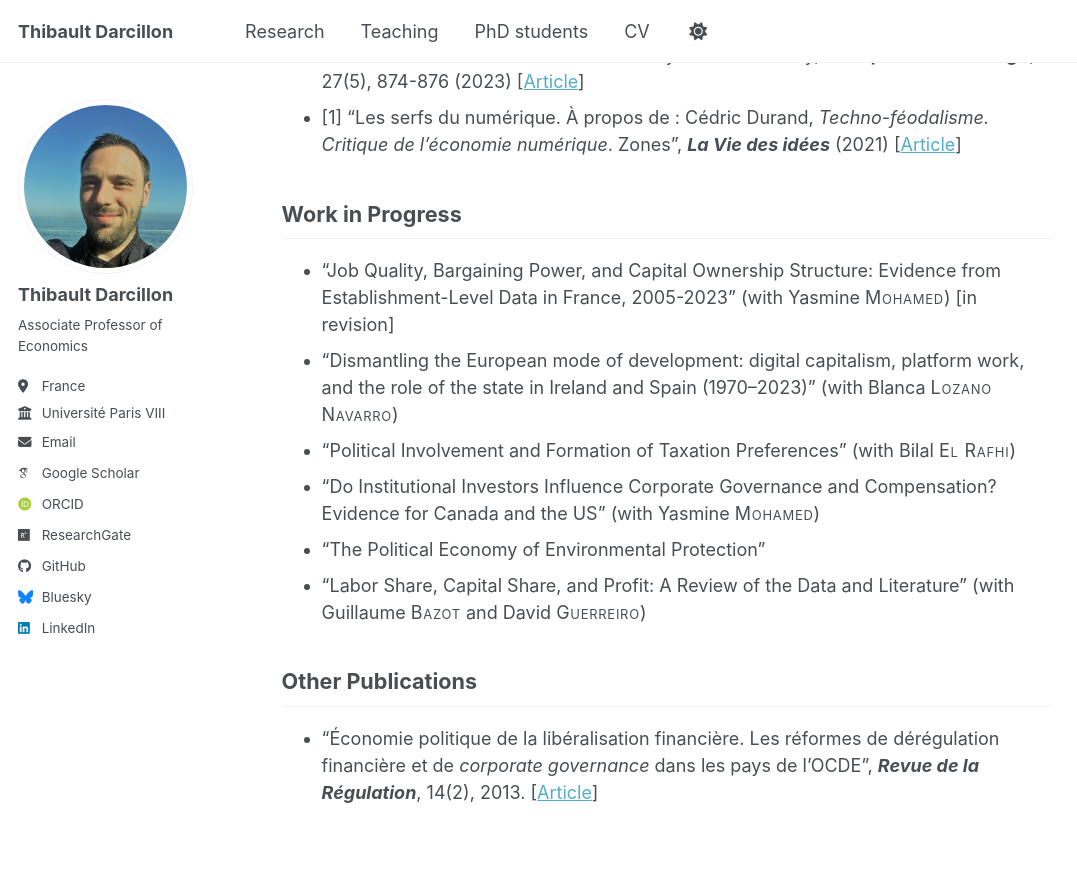
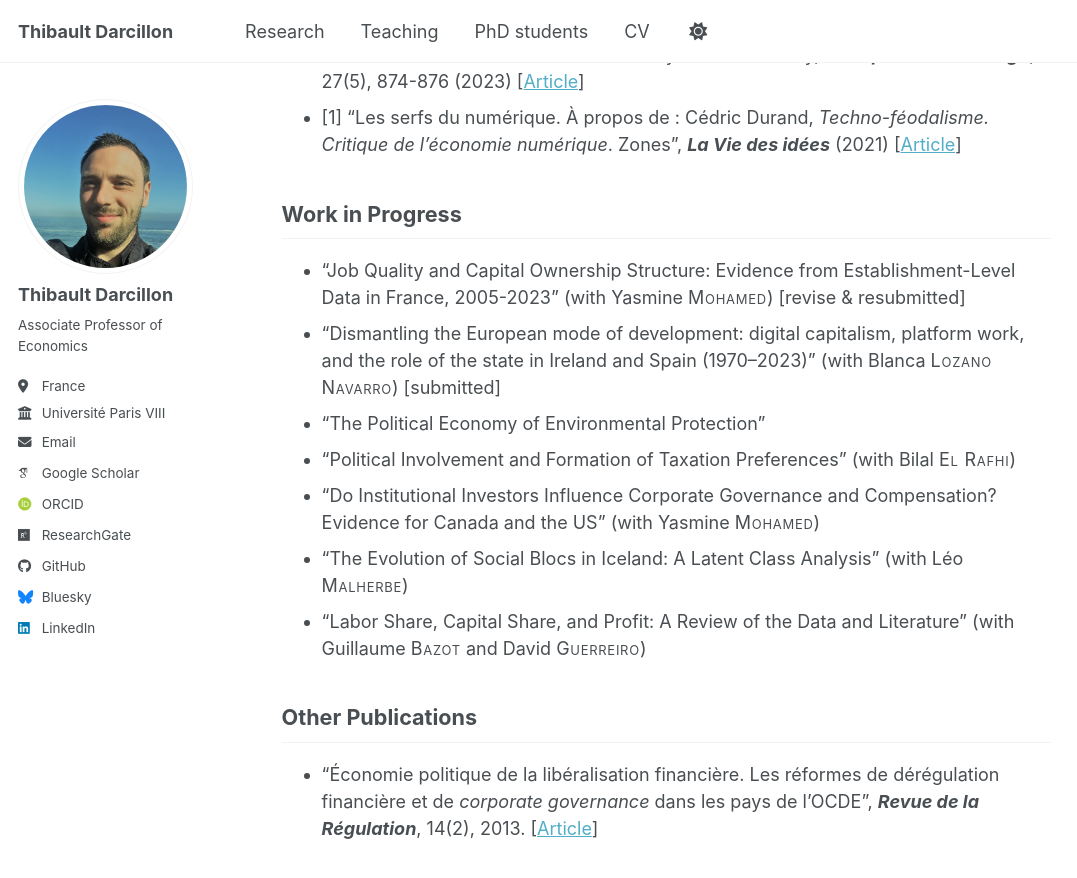
Before and after one commit to thibaultdarcillon/thibaultdarcillon.github.io, a Jekyll site: the page built from _pages/research.md, in a window 1280 px wide and 900 px high, scrolled down 1814 px. Shown: the top 878 px of the window, without its empty margins (0-1077 px from the left). Built offline with Jekyll 4.4.1, drawn with Linux system fonts in a browser that asks for light colours; some web fonts are replaced; a script bundle is joined from its source files by our own code; library files that are not in the unit come from our copies.

Commit message:
Update Research page

```diff
--- a/_pages/research.md
+++ b/_pages/research.md
@@ -35,11 +35,12 @@ author_profile: true
 
 ## Work in Progress
 
-- "Job Quality, Bargaining Power, and Capital Ownership Structure: Evidence from Establishment-Level Data in France, 2005-2023" (with Yasmine <span class="smallcaps">Mohamed</span>) [in revision]
-- "Dismantling the European mode of development: digital capitalism, platform work, and the role of the state in Ireland and Spain (1970–2023)" (with Blanca <span class="smallcaps">Lozano Navarro</span>)
+- "Job Quality and Capital Ownership Structure: Evidence from Establishment-Level Data in France, 2005-2023" (with Yasmine <span class="smallcaps">Mohamed</span>) [revise & resubmitted]
+- "Dismantling the European mode of development: digital capitalism, platform work, and the role of the state in Ireland and Spain (1970–2023)" (with Blanca <span class="smallcaps">Lozano Navarro</span>) [submitted]
+- "The Political Economy of Environmental Protection"
 - "Political Involvement and Formation of Taxation Preferences" (with Bilal <span class="smallcaps">El Rafhi</span>)
 - "Do Institutional Investors Influence Corporate Governance and Compensation? Evidence for Canada and the US" (with Yasmine <span class="smallcaps">Mohamed</span>)
-- "The Political Economy of Environmental Protection"
+- "The Evolution of Social Blocs in Iceland: A Latent Class Analysis" (with Léo <span class="smallcaps">Malherbe</span>)
 - "Labor Share, Capital Share, and Profit: A Review of the Data and Literature" (with Guillaume <span class="smallcaps">Bazot</span> and David <span class="smallcaps">Guerreiro</span>)
 
 
```
Also changed, not shown: _pages/about.md (+1 -1 lines).
